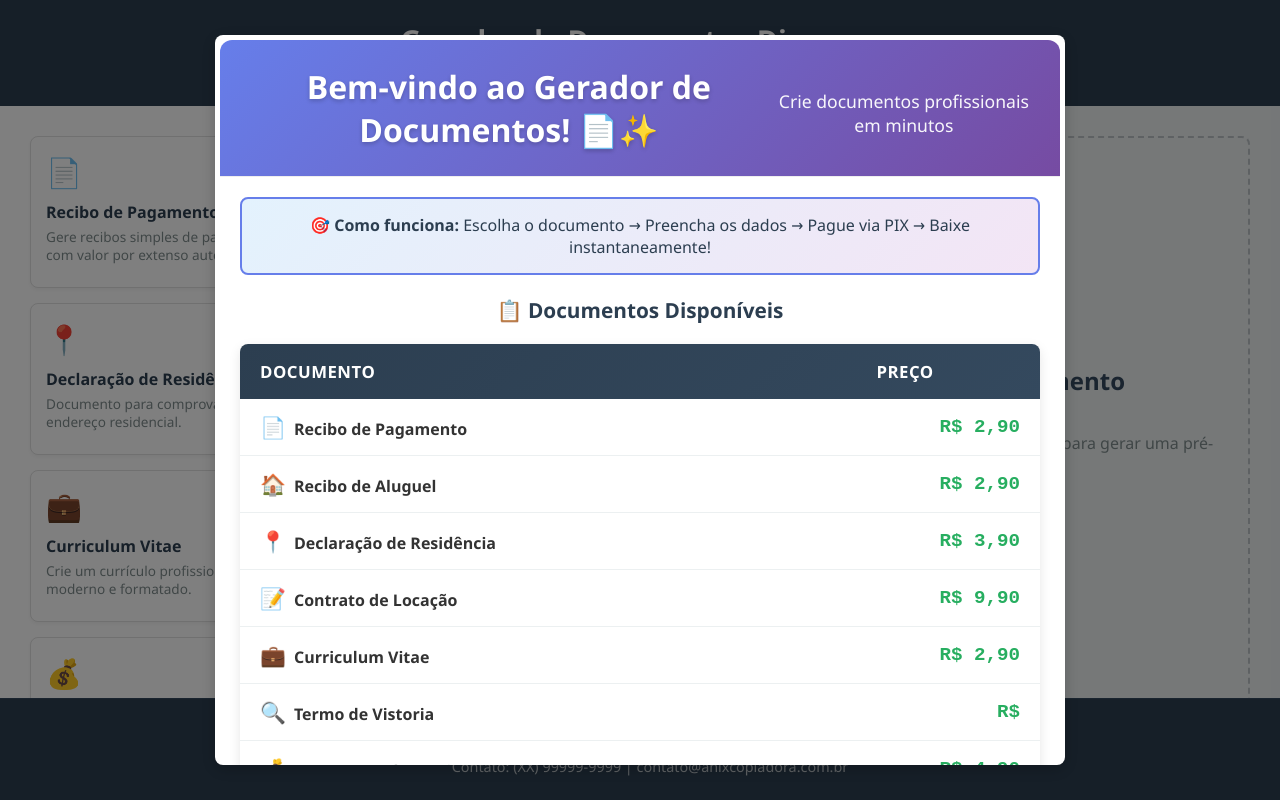
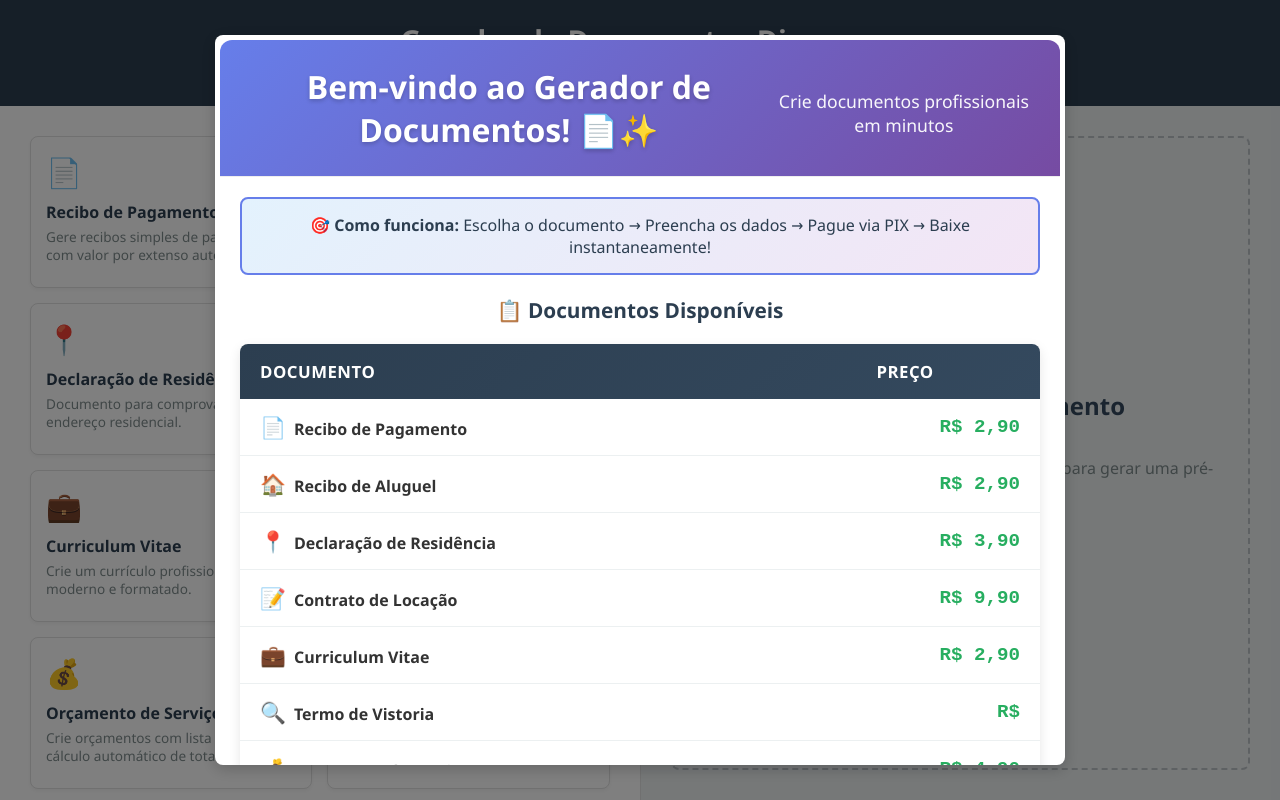
Before and after one commit to jasvideos/GERADOR-DOCUMENTOS-DIVERSOS, a React (Vite) app: page / in a window 1280 px wide. Built offline with nearby package versions, Linux system fonts and the light colour scheme.

Commit message:
remove: rodapé com informações de contato

```diff
--- a/src/App.css
+++ b/src/App.css
@@ -38,7 +38,6 @@ body {
   display: flex;
   flex: 1;
   overflow: hidden;
-  padding-bottom: 50px; /* Adiciona espaço para o rodapé */
 }
 
 .left-panel {
@@ -298,20 +297,6 @@ form {
   .left-panel, .right-panel {
     max-width: 100%;
   }
-}
-
-/* --- Footer --- */
-.app-footer {
-  background-color: #2c3e50;
-  color: #bdc3c7;
-  text-align: center;
-  padding: 10px;
-  font-size: 0.9rem;
-  border-top: 1px solid #34495e;
-  position: fixed;
-  bottom: 0;
-  width: 100%;
-  z-index: 100;
 }
 
 /* Estilos para as Abas */
--- a/src/App.js
+++ b/src/App.js
@@ -2074,10 +2074,6 @@ function App() {
           )}
         </div>
       </div>
-      <footer className="app-footer">
-        <p>© {new Date().getFullYear()} Anix Copiadora. Todos os direitos reservados.</p>
-        <p>Contato: (XX) 99999-9999 | contato@anixcopiadora.com.br</p>
-      </footer>
 
       {/* --- Modais --- */}
       {activeModal && (
```
